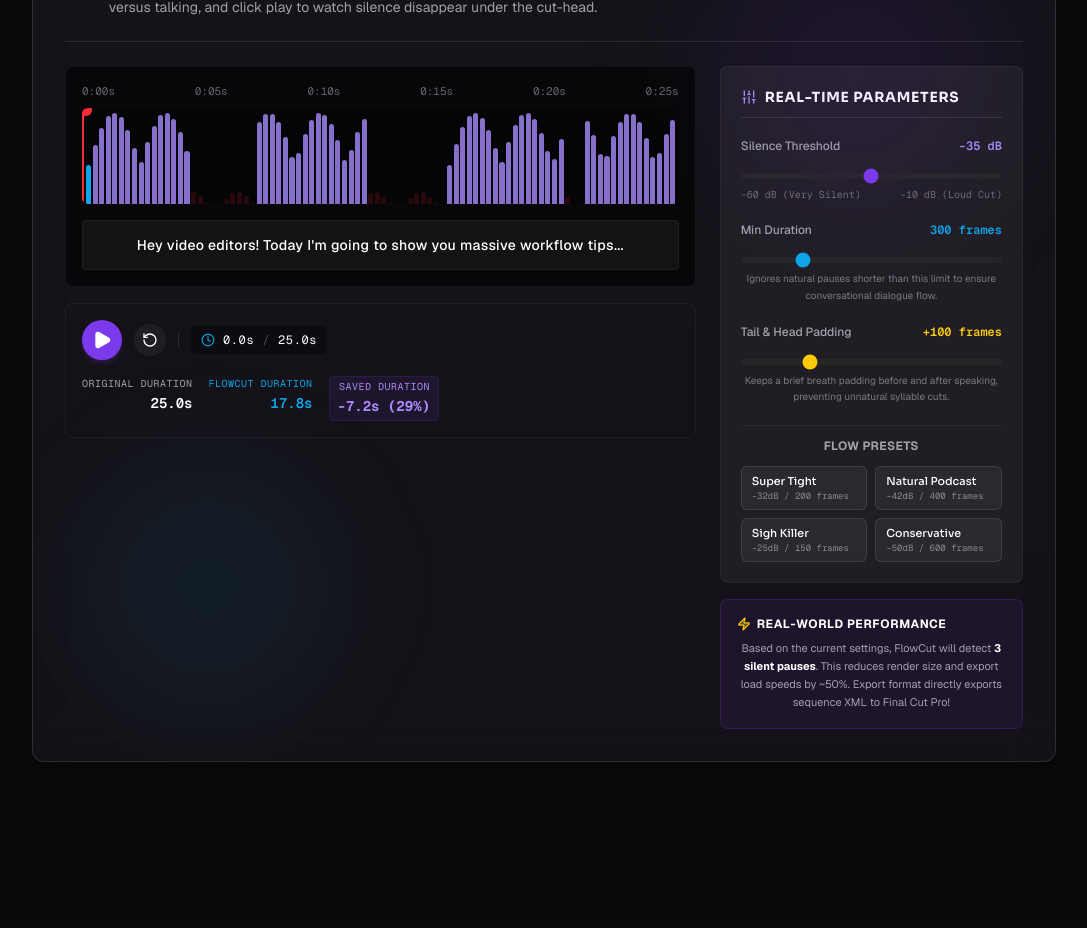
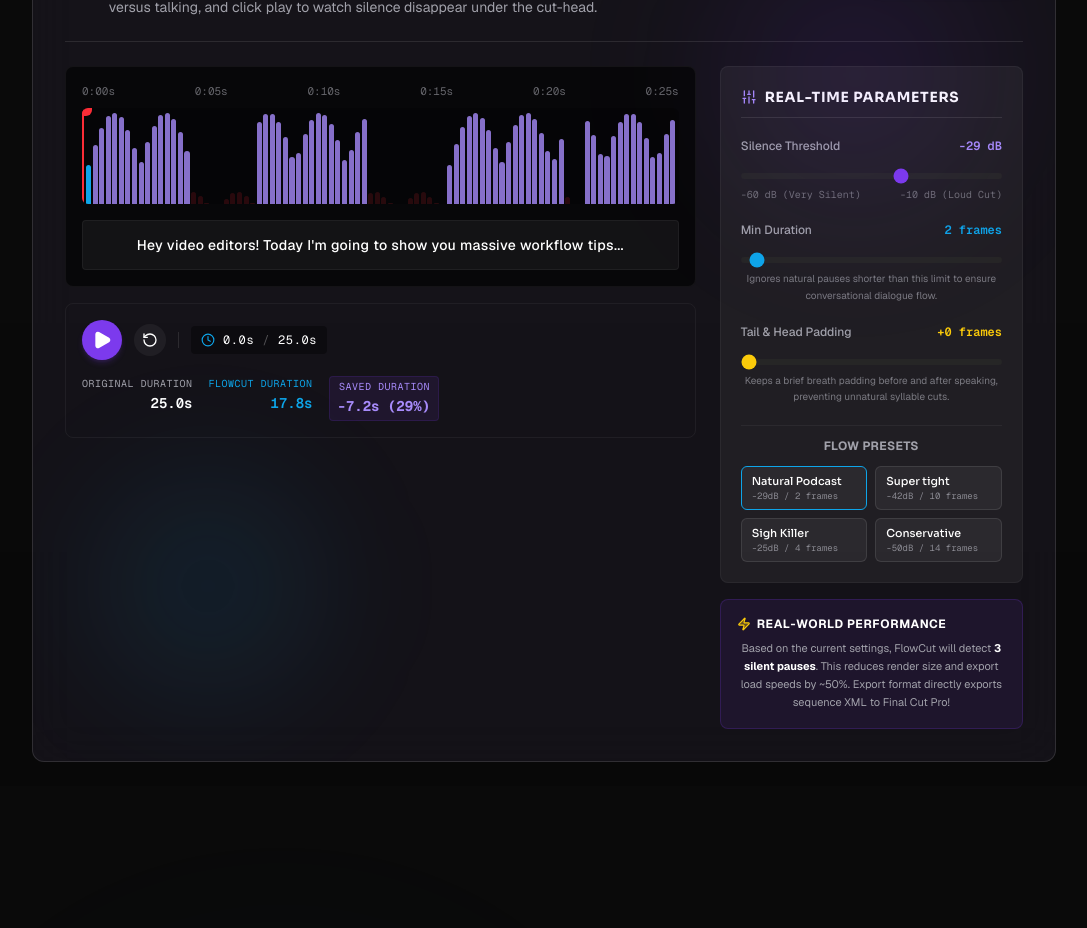
Before and after one commit to OleksandrNikitin24/FrameLabs, a React (Vite) app: page / in a window 1280 px wide. Shown: the part 800-1728 px from the top of the page, without its empty margins (96-1183 px from the left). Built offline with nearby package versions, Linux system fonts and the light colour scheme.

Commit message:
Match preset data to app

```diff
--- a/src/components/WaveformSimulator.tsx
+++ b/src/components/WaveformSimulator.tsx
@@ -4,9 +4,9 @@ import { AudioSegment } from "../types";
 
 export function WaveformSimulator() {
   // Configurable controls
-  const [threshold, setThreshold] = useState<number>(-35); // dB threshold
-  const [minDuration, setMinDuration] = useState<number>(300); // frames
-  const [padding, setPadding] = useState<number>(100); // frame padding
+  const [threshold, setThreshold] = useState<number>(-29); // dB threshold
+  const [minDuration, setMinDuration] = useState<number>(2); // frames
+  const [padding, setPadding] = useState<number>(0); // frame padding
   const [isProcessed, setIsProcessed] = useState<boolean>(true); // default processed
 
   // Real-time playback representation
@@ -315,9 +315,9 @@ export function WaveformSimulator() {
               </div>
               <input
                 type="range"
-                min="100"
-                max="1000"
-                step="50"
+                min="1"
+                max="30"
+                step="1"
                 value={minDuration}
                 onChange={(e) => setMinDuration(Number(e.target.value))}
                 className="w-full accent-brand-blue cursor-pointer bg-neutral-800 rounded-lg appearance-none h-1.5"
@@ -336,8 +336,8 @@ export function WaveformSimulator() {
               <input
                 type="range"
                 min="0"
-                max="400"
-                step="25"
+                max="20"
+                step="1"
                 value={padding}
                 onChange={(e) => setPadding(Number(e.target.value))}
                 className="w-full accent-brand-yellow cursor-pointer bg-neutral-800 rounded-lg appearance-none h-1.5"
@@ -352,10 +352,10 @@ export function WaveformSimulator() {
               <span className="text-xs text-text-muted font-bold block uppercase tracking-wide">Flow Presets</span>
               <div className="grid grid-cols-2 gap-2">
                 {[
-                  { name: "Super Tight", db: -32, min: 200, pad: 50 },
-                  { name: "Natural Podcast", db: -42, min: 400, pad: 125 },
-                  { name: "Sigh Killer", db: -25, min: 150, pad: 75 },
-                  { name: "Conservative", db: -50, min: 600, pad: 200 },
+                  { name: "Natural Podcast", db: -29, min: 2, pad: 0 },
+                  { name: "Super tight", db: -42, min: 10, pad: 0 },
+                  { name: "Sigh Killer", db: -25, min: 4, pad: 0 },
+                  { name: "Conservative", db: -50, min: 14, pad: 0 },
                 ].map((p, idx) => (
                   <button
                     key={idx}
@@ -364,7 +364,11 @@ export function WaveformSimulator() {
                       setMinDuration(p.min);
                       setPadding(p.pad);
                     }}
-                    className="cursor-pointer bg-white/5 hover:bg-white/10 hover:border-white/25 text-[11px] font-sans text-white border border-white/10 rounded-md py-1.5 px-2.5 transition text-left"
+                    className={`cursor-pointer bg-white/5 hover:bg-white/10 text-[11px] font-sans text-white border rounded-md py-1.5 px-2.5 transition text-left ${
+                      threshold === p.db && minDuration === p.min
+                        ? "border-brand-blue bg-brand-blue/10"
+                        : "border-white/10 hover:border-white/25"
+                    }`}
                   >
                     <span className="block font-medium truncate">{p.name}</span>
                     <span className="text-[9px] text-text-muted/80 block font-mono">
```
